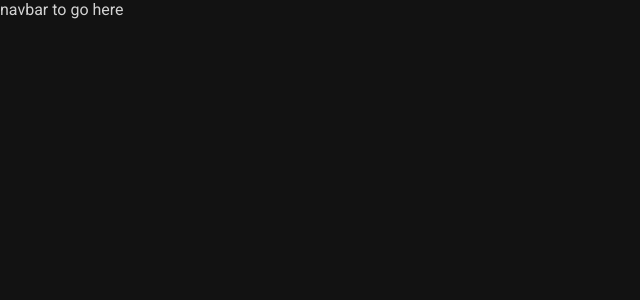
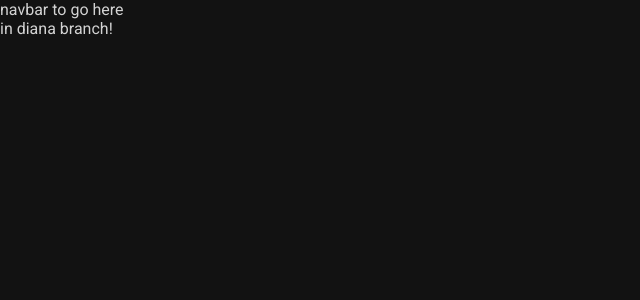
Before and after one commit to dianadelg/DejaBrew, an Angular app in the folder CoffeeBreak/: page / in a window 1280 px wide. Shown: the top 300 px of the page, without its empty margins (0-640 px from the left). Built offline with nearby package versions, Linux system fonts and the light colour scheme.

Commit message:
to diana branch

```diff
--- a/CoffeeBreak/src/app/app.component.html
+++ b/CoffeeBreak/src/app/app.component.html
@@ -3,4 +3,5 @@
 
   <div> navbar to go here</div>
 
+  in diana branch!
   </body>
```
